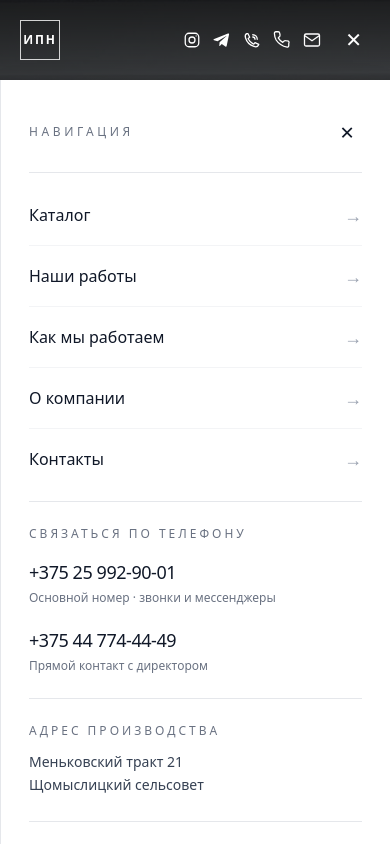
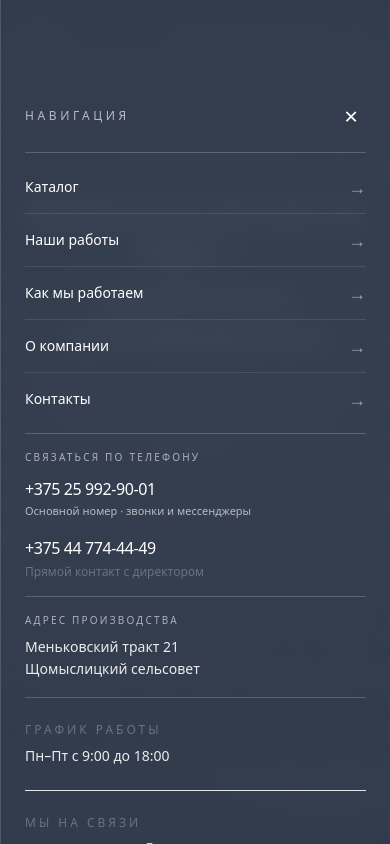
Before and after one commit to IljaBelousow/naumovich-site, a Next.js app: page / in a window 390 px wide. Both pictures are taken after a click on the button "Открыть меню". Shown: the top 844 px of the page. Built offline with nearby package versions, Linux system fonts and the light colour scheme.

Commit message:
Исправить фиксированное меню и обновить контраст панели

```diff
--- a/src/components/Header.tsx
+++ b/src/components/Header.tsx
@@ -86,61 +86,61 @@ export default function Header() {
         </div>
 
         {mobileMenuOpen && (
-          <div className="fixed inset-x-0 bottom-0 top-20 z-40 lg:hidden">
+          <div className="fixed inset-0 z-[60] lg:hidden">
             <button
               type="button"
               aria-label="Закрыть меню"
               onClick={() => setMobileMenuOpen(false)}
               className="absolute inset-0 h-full w-full cursor-pointer bg-black/35"
             />
-            <aside className="absolute inset-y-0 right-0 w-full max-w-md overflow-y-auto border-l border-gray-200 bg-white px-7 py-8 text-gray-900 shadow-2xl sm:px-9">
-              <div className="flex items-center justify-between border-b border-gray-200 pb-5">
-                <p className="text-xs font-medium uppercase tracking-[0.3em] text-gray-500">Навигация</p>
+            <aside className="absolute inset-y-0 right-0 flex w-full max-w-md flex-col overflow-y-auto border-l border-white/15 bg-gray-700/90 px-6 pb-5 pt-24 text-white shadow-2xl backdrop-blur-md sm:px-8 sm:pb-6">
+              <div className="flex shrink-0 items-center justify-between border-b border-white/20 pb-4">
+                <p className="text-xs font-medium uppercase tracking-[0.3em] text-white/65">Навигация</p>
                 <button
                   type="button"
                   aria-label="Закрыть меню"
                   onClick={() => setMobileMenuOpen(false)}
-                  className="cursor-pointer p-2 text-2xl leading-none text-gray-900 transition-opacity hover:opacity-60"
+                  className="cursor-pointer p-2 text-2xl leading-none text-white transition-opacity hover:opacity-60"
                 >
                   ×
                 </button>
               </div>
 
-              <nav aria-label="Основные разделы сайта" className="border-b border-gray-200 py-3">
+              <nav aria-label="Основные разделы сайта" className="shrink-0 border-b border-white/20 py-2">
                 {navigation.map((item, index) => (
                   <Link
                     key={item.name}
                     href={item.href}
                     onClick={() => setMobileMenuOpen(false)}
-                    className="group flex items-center justify-between border-b border-gray-100 py-4 text-base font-medium transition-colors last:border-0 hover:text-gray-500"
+                    className="group flex items-center justify-between border-b border-white/10 py-3 text-sm font-medium transition-colors last:border-0 hover:text-white/70 sm:py-3.5"
                   >
                     <span>{item.name}</span>
-                    <span aria-hidden="true" className="text-lg text-gray-400 transition-transform group-hover:translate-x-1">→</span>
+                    <span aria-hidden="true" className="text-lg text-white/50 transition-transform group-hover:translate-x-1">→</span>
                   </Link>
                 ))}
               </nav>
 
-              <section className="border-b border-gray-200 py-6" aria-label="Телефоны">
-                <p className="mb-4 text-xs font-medium uppercase tracking-[0.25em] text-gray-500">Связаться по телефону</p>
-                <a href="tel:+375259929001" className="block text-lg font-medium tracking-tight transition-colors hover:text-gray-500">+375 25 992-90-01</a>
-                <p className="mt-1 text-xs text-gray-500">Основной номер · звонки и мессенджеры</p>
-                <a href="tel:+375447744449" className="mt-5 block text-lg font-medium tracking-tight transition-colors hover:text-gray-500">+375 44 774-44-49</a>
+              <section className="shrink-0 border-b border-white/20 py-4" aria-label="Телефоны">
+                <p className="mb-3 text-[10px] font-medium uppercase tracking-[0.22em] text-white/60">Связаться по телефону</p>
+                <a href="tel:+375259929001" className="block text-base font-medium tracking-tight transition-colors hover:text-white/70">+375 25 992-90-01</a>
+                <p className="mt-0.5 text-[11px] text-white/65">Основной номер · звонки и мессенджеры</p>
+                <a href="tel:+375447744449" className="mt-4 block text-base font-medium tracking-tight transition-colors hover:text-white/70">+375 44 774-44-49</a>
                 <p className="mt-1 text-xs text-gray-500">Прямой контакт с директором</p>
               </section>
 
-              <section className="border-b border-gray-200 py-6">
-                <p className="text-xs font-medium uppercase tracking-[0.25em] text-gray-500">Адрес производства</p>
-                <p className="mt-3 text-sm leading-relaxed text-gray-700">Меньковский тракт 21<br />Щомыслицкий сельсовет</p>
+              <section className="shrink-0 border-b border-white/20 py-4">
+                <p className="text-[10px] font-medium uppercase tracking-[0.22em] text-white/60">Адрес производства</p>
+                <p className="mt-2 text-sm leading-relaxed text-white/90">Меньковский тракт 21<br />Щомыслицкий сельсовет</p>
               </section>
 
               <section className="border-b border-gray-200 py-6">
                 <p className="text-xs font-medium uppercase tracking-[0.25em] text-gray-500">График работы</p>
-                <p className="mt-3 text-sm text-gray-700">Пн–Пт с 9:00 до 18:00</p>
+                <p className="mt-2 text-sm text-white/90">Пн–Пт с 9:00 до 18:00</p>
               </section>
 
               <section className="border-b border-gray-200 py-6">
                 <p className="text-xs font-medium uppercase tracking-[0.25em] text-gray-500">Мы на связи</p>
-                <div className="mt-4 flex items-center gap-5 text-gray-900">
+                <div className="mt-3 flex items-center gap-5 text-white">
                   <a href="https://www.instagram.com/vintazh100" target="_blank" rel="noopener noreferrer" aria-label="Instagram" title="Instagram" className="cursor-pointer transition-opacity hover:opacity-50">
                     <svg viewBox="0 0 24 24" className="h-5 w-5" fill="none" stroke="currentColor" strokeWidth="1.7" strokeLinecap="round" strokeLinejoin="round" aria-hidden="true"><rect x="3" y="3" width="18" height="18" rx="5"/><circle cx="12" cy="12" r="4"/><circle cx="17.5" cy="6.5" r=".8" fill="currentColor" stroke="none"/></svg>
                   </a>
@@ -157,13 +157,13 @@ export default function Header() {
                     <svg viewBox="0 0 24 24" className="h-5 w-5" fill="none" stroke="currentColor" strokeWidth="1.7" strokeLinecap="round" strokeLinejoin="round" aria-hidden="true"><rect x="2" y="4" width="20" height="16" rx="2"/><path d="m22 6-10 7L2 6"/></svg>
                   </a>
                 </div>
-                <a href="mailto:info@naumovich.by" className="mt-4 block text-sm text-gray-600 transition-colors hover:text-gray-900">info@naumovich.by</a>
+                <a href="mailto:info@naumovich.by" className="mt-3 block text-sm text-white/80 transition-colors hover:text-white">info@naumovich.by</a>
               </section>
 
               <Link
                 href="/contacts"
                 onClick={() => setMobileMenuOpen(false)}
-                className="group mt-7 inline-flex min-h-14 w-full cursor-pointer items-center justify-center gap-5 border border-gray-900 bg-transparent px-8 py-4 text-center text-xs font-medium uppercase tracking-[0.18em] text-gray-900 transition-all duration-300 hover:bg-gray-900 hover:text-white focus-visible:outline-none focus-visible:ring-2 focus-visible:ring-gray-900 focus-visible:ring-offset-2"
+                className="group mt-auto inline-flex min-h-12 w-full shrink-0 cursor-pointer items-center justify-center gap-4 border border-white bg-transparent px-6 py-3 text-center text-[11px] font-medium uppercase tracking-[0.16em] text-white transition-all duration-300 hover:bg-white hover:text-gray-900 focus-visible:outline-none focus-visible:ring-2 focus-visible:ring-white focus-visible:ring-offset-2 focus-visible:ring-offset-gray-700"
               >
                 Связаться с нами <span aria-hidden="true" className="text-lg transition-transform duration-300 group-hover:translate-x-1">→</span>
               </Link>
```
